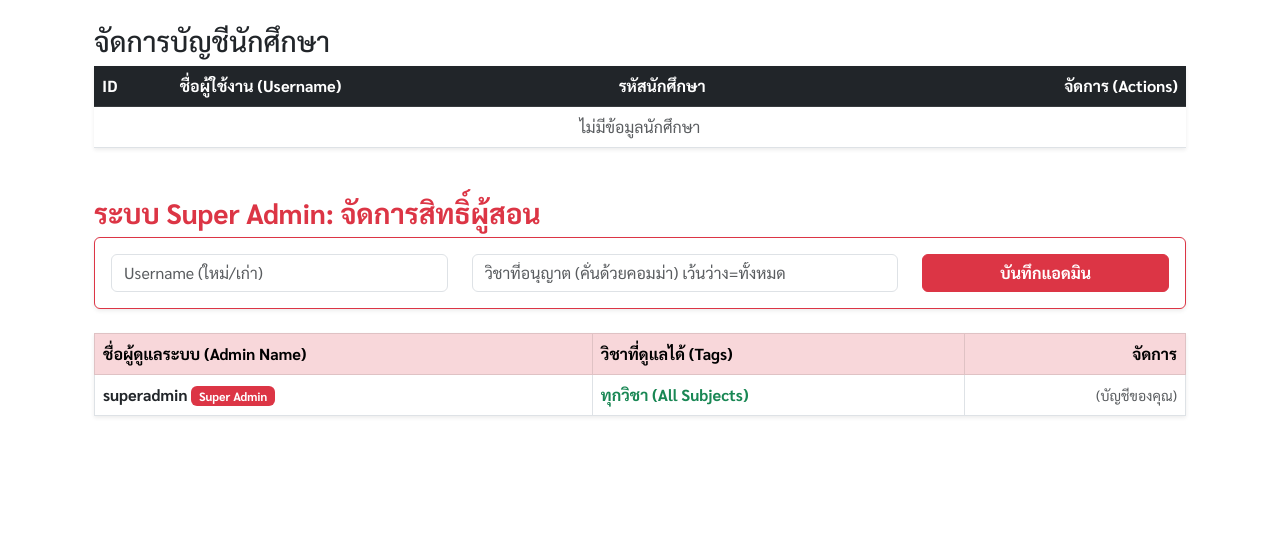
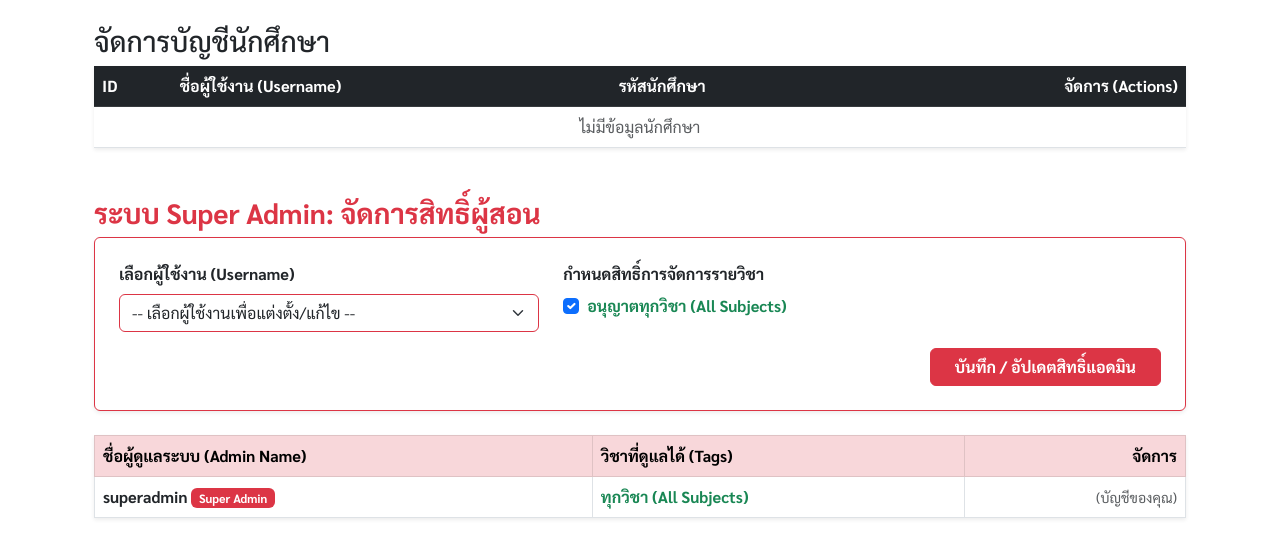
Before and after one commit to ekawatch/adaptive_exercise_system, a Flask app: page /admin/users in a window 1280 px wide. Shown: the part 56-614 px from the top of the page. Run offline with Flask 3, Linux system fonts and the light colour scheme; a user stored in the database is signed in.

Commit message:
admin setting

```diff
--- a/app.py
+++ b/app.py
@@ -20,9 +20,6 @@ from models import db, User, Question, ExerciseSession, AnswerTransaction, Topic
 
 app = Flask(__name__)
 
-# ==========================================
-# Database Connection Fix สำหรับ Render.com
-# ==========================================
 db_url = os.environ.get('DATABASE_URL', 'postgresql://localhost/mathdb')
 if db_url.startswith("postgres://"):
     db_url = db_url.replace("postgres://", "postgresql://", 1)
@@ -31,7 +28,6 @@ app.config['SQLALCHEMY_DATABASE_URI'] = db_url
 app.config['SECRET_KEY'] = os.environ.get('SECRET_KEY', 'd16aae0acc60c55a8886fc6e9c6b04f5')
 app.config['SQLALCHEMY_TRACK_MODIFICATIONS'] = False
 
-# Config สำหรับการอัปโหลดรูป (เผื่อเหลือเผื่อขาด ยังเก็บไว้)
 app.config['UPLOAD_FOLDER'] = os.path.join(app.root_path, 'static', 'uploads')
 os.makedirs(app.config['UPLOAD_FOLDER'], exist_ok=True)
 app.config['ALLOWED_EXTENSIONS'] = {'png', 'jpg', 'jpeg', 'svg'}
@@ -116,9 +112,6 @@ def get_hidden_topics():
     hidden = TopicSetting.query.filter_by(is_hidden=True).all()
     return {(h.subject, h.topic) for h in hidden}
 
-# ==========================================
-# ดำเนินการอัปเดตโครงสร้าง Database อัตโนมัติ
-# ==========================================
 with app.app_context():
     db.create_all()
     try:
@@ -223,7 +216,6 @@ def admin_dashboard():
                     db.session.add(q)
                     db.session.flush()
 
-                    # --- แปลง SVG จาก JSON เป็น Base64 เก็บลง Database ---
                     svg_content = item.get('svg')
                     if svg_content and isinstance(svg_content, str) and svg_content.strip():
                         if 'xmlns=' not in svg_content:
@@ -262,12 +254,29 @@ def admin_dashboard():
 
     return render_template('admin.html', upload_form=upload_form, topics_status=topics_status)
 
+
+# === [แก้ไขล่าสุด] จัดการส่งชื่อวิชาไปทำ Checkbox ===
 @app.route('/admin/users')
 @admin_required
 def admin_users():
     users = User.query.filter_by(is_admin=False).order_by(User.id).all()
     admins = User.query.filter_by(is_admin=True).all() if current_user.is_super_admin else []
-    return render_template('admin_users.html', users=users, admins=admins)
+
+    all_subjects = []
+    admin_perms = {}
+
+    if current_user.is_super_admin:
+        # ดึงวิชาทั้งหมดมาสร้างเป็น checkbox
+        subjects_query = db.session.query(Question.subject).distinct().all()
+        all_subjects = [s[0] for s in subjects_query if s[0]]
+
+        # จัดเตรียมข้อมูลว่าใครมีสิทธิ์วิชาไหนบ้าง เพื่อส่งไปติ๊กถูกอัตโนมัติใน JS
+        for a in admins:
+            admin_perms[a.username] = a.allowed_subjects
+
+    return render_template('admin_users.html', users=users, admins=admins, all_subjects=all_subjects, admin_perms=admin_perms)
+# =================================================
+
 
 @app.route('/api/admin/reset_password', methods=['POST'])
 @admin_required
@@ -280,6 +289,7 @@ def admin_reset_password():
     user.password = generate_password_hash(new_raw_password, method='scrypt')
     db.session.commit()
     return jsonify({'status': 'ok', 'new_password': new_raw_password, 'username': user.username})
+
 
 @app.route('/api/super/manage_admin', methods=['POST'])
 @super_admin_required
@@ -299,9 +309,6 @@ def manage_admin():
     db.session.commit()
     return jsonify({'status': 'ok'})
 
-# ==========================================================
-# [NEW API] ลบผู้ใช้งาน (เฉพาะ Super Admin และต้องใส่รหัสผ่าน)
-# ==========================================================
 @app.route('/api/super/delete_user', methods=['POST'])
 @super_admin_required
 def delete_user():
@@ -323,7 +330,6 @@ def delete_user():
         return jsonify({'status': 'error', 'message': 'ไม่พบบัญชีผู้ใช้งานนี้ในระบบ'}), 404
 
     try:
-        # ลบประวัติการทำข้อสอบ (Transaction & Session) เพื่อไม่ให้ติด Foreign Key
         sessions = ExerciseSession.query.filter_by(user_id=target_user_id).all()
         session_ids = [s.id for s in sessions]
 
@@ -331,7 +337,6 @@ def delete_user():
             AnswerTransaction.query.filter(AnswerTransaction.session_id.in_(session_ids)).delete(synchronize_session=False)
             ExerciseSession.query.filter(ExerciseSession.user_id == target_user_id).delete(synchronize_session=False)
 
-        # ลบ User
         db.session.delete(target_user)
         db.session.commit()
 
@@ -339,7 +344,6 @@ def delete_user():
     except Exception as e:
         db.session.rollback()
         return jsonify({'status': 'error', 'message': str(e)}), 500
-
 
 @app.route('/api/admin/toggle_topic', methods=['POST'])
 @admin_required
--- a/templates/admin_users.html
+++ b/templates/admin_users.html
@@ -19,7 +19,6 @@
                 <td>{{ u.student_id }}</td>
                 <td class="text-end">
                     <button class="btn btn-sm btn-warning fw-bold" onclick="resetPassword({{ u.id }})" data-th="รีเซ็ตรหัส" data-en="Reset Password">รีเซ็ตรหัส</button>
-                    <!-- แสดงปุ่มลบ เฉพาะ Super Admin -->
                     {% if current_user.is_super_admin %}
                     <button class="btn btn-sm btn-outline-danger ms-1" onclick="openDeleteModal({{ u.id }}, '{{ u.username }}')" data-th="ลบ" data-en="Delete">ลบ</button>
                     {% endif %}
@@ -33,16 +32,59 @@
 
     {% if current_user.is_super_admin %}
     <h3 class="mt-4 text-danger fw-bold" data-th="ระบบ Super Admin: จัดการสิทธิ์ผู้สอน" data-en="Super Admin: Manage Instructors">ระบบ Super Admin: จัดการสิทธิ์ผู้สอน</h3>
-    <div class="card p-3 mb-4 shadow-sm border-danger">
+
+    <!-- กล่องจัดการสิทธิ์แอดมิน (แบบใหม่: Dropdown + Checkbox) -->
+    <div class="card p-4 mb-4 shadow-sm border-danger">
+        <div class="row mb-3">
+            <!-- เลือกผู้ใช้งาน (Dropdown) -->
+            <div class="col-md-5">
+                <label class="form-label fw-bold text-dark" data-th="เลือกผู้ใช้งาน (Username)" data-en="Select User (Username)">เลือกผู้ใช้งาน (Username)</label>
+                <select id="adminUserSelect" class="form-select border-danger" onchange="loadAdminPerms()">
+                    <option value="" data-th="-- เลือกผู้ใช้งานเพื่อแต่งตั้ง/แก้ไข --" data-en="-- Select user to promote/edit --">-- เลือกผู้ใช้งานเพื่อแต่งตั้ง/แก้ไข --</option>
+
+                    <optgroup label="Admins (ผู้สอนปัจจุบัน)">
+                        {% for a in admins %}
+                        <option value="{{ a.username }}">{{ a.username }}</option>
+                        {% endfor %}
+                    </optgroup>
+
+                    <optgroup label="Users (นักศึกษา/ผู้ใช้ทั่วไป)">
+                        {% for u in users %}
+                        <option value="{{ u.username }}">{{ u.username }}</option>
+                        {% endfor %}
+                    </optgroup>
+                </select>
+            </div>
+
+            <!-- เลือกวิชาที่อนุญาต (Checkbox) -->
+            <div class="col-md-7">
+                <label class="form-label fw-bold text-dark" data-th="กำหนดสิทธิ์การจัดการรายวิชา" data-en="Assign Subject Permissions">กำหนดสิทธิ์การจัดการรายวิชา</label>
+
+                <!-- ตัวเลือกอนุญาตทั้งหมด -->
+                <div class="form-check mb-2">
+                    <input class="form-check-input" type="checkbox" id="allowAllSubjects" onchange="toggleSubjectCheckboxes()" checked>
+                    <label class="form-check-label fw-bold text-success" for="allowAllSubjects" data-th="อนุญาตทุกวิชา (All Subjects)" data-en="Allow all subjects">
+                        อนุญาตทุกวิชา (All Subjects)
+                    </label>
+                </div>
+
+                <!-- รายชื่อวิชาทั้งหมด (แสดงเมื่อไม่ติ๊ก All Subjects) -->
+                <div id="subjectCheckboxes" class="p-3 border rounded bg-light" style="display: none; max-height: 150px; overflow-y: auto;">
+                    {% for subj in all_subjects %}
+                    <div class="form-check form-check-inline">
+                        <input class="form-check-input subj-cb" type="checkbox" value="{{ subj }}" id="cb_{{ loop.index }}">
+                        <label class="form-check-label" for="cb_{{ loop.index }}">{{ subj }}</label>
+                    </div>
+                    {% else %}
+                    <span class="text-muted small" data-th="ยังไม่มีวิชาในระบบ" data-en="No subjects in database">ยังไม่มีวิชาในระบบ</span>
+                    {% endfor %}
+                </div>
+            </div>
+        </div>
+
         <div class="row">
-            <div class="col-md-4">
-                <input type="text" id="adminUser" class="form-control" placeholder="Username (ใหม่/เก่า)" data-th="Username (ใหม่/เก่า)" data-en="Username (New/Old)">
-            </div>
-            <div class="col-md-5">
-                <input type="text" id="adminSubj" class="form-control" placeholder="วิชาที่อนุญาต (คั่นด้วยคอมม่า) เว้นว่าง=ทั้งหมด" data-th="วิชาที่อนุญาต (คั่นด้วยคอมม่า) เว้นว่าง=ทั้งหมด" data-en="Allowed subjects (comma separated), blank=All">
-            </div>
-            <div class="col-md-3">
-                <button class="btn btn-danger w-100 fw-bold" onclick="manageAdmin()" data-th="บันทึกแอดมิน" data-en="Save Admin">บันทึกแอดมิน</button>
+            <div class="col-12 text-end">
+                <button class="btn btn-danger fw-bold px-4" onclick="manageAdmin()" data-th="บันทึก / อัปเดตสิทธิ์แอดมิน" data-en="Save / Update Admin Permissions">บันทึก / อัปเดตสิทธิ์แอดมิน</button>
             </div>
         </div>
     </div>
@@ -119,18 +161,17 @@
     const csrfToken = document.querySelector('meta[name="csrf-token"]').getAttribute('content');
     let deleteModalInstance = null;
 
+    // ข้อมูลสิทธิ์ของ Admin ที่ถูกส่งมาจาก Backend
+    const adminPerms = {{ admin_perms|tojson|safe }};
+
     document.addEventListener("DOMContentLoaded", function() {
-        // อัปเดตภาษา (ถ้าหน้าเว็บมีระบบภาษา)
         if(typeof applyLanguage === 'function') applyLanguage();
-
         const modalEl = document.getElementById('deleteUserModal');
         if(modalEl) deleteModalInstance = new bootstrap.Modal(modalEl);
     });
 
-    // รีเซ็ตรหัสผ่าน (ของเดิม)
     function resetPassword(id) {
         if(!confirm(t('ยืนยันการรีเซ็ตรหัสผ่าน?', 'Confirm password reset?'))) return;
-
         fetch('/api/admin/reset_password', {
             method:'POST',
             headers:{'Content-Type':'application/json','X-CSRFToken':csrfToken},
@@ -143,26 +184,67 @@
         });
     }
 
-    // จัดการแอดมิน (ของเดิม)
+    // ================= ระบบจัดการสิทธิ์แอดมิน (แบบใหม่) =================
+    // ซ่อนหรือแสดง Checkbox วิชา
+    function toggleSubjectCheckboxes() {
+        const isAll = document.getElementById('allowAllSubjects').checked;
+        document.getElementById('subjectCheckboxes').style.display = isAll ? 'none' : 'block';
+    }
+
+    // โหลดข้อมูลเก่ามาติ๊ก Checkbox อัตโนมัติเมื่อเลือกชื่อจาก Dropdown
+    function loadAdminPerms() {
+        const selectedUser = document.getElementById('adminUserSelect').value;
+        const allowAllCb = document.getElementById('allowAllSubjects');
+        const subjCbs = document.querySelectorAll('.subj-cb');
+
+        if(!selectedUser || !adminPerms.hasOwnProperty(selectedUser)) {
+            allowAllCb.checked = true; // ค่าเริ่มต้นถ้าเป็น User ใหม่
+        } else {
+            const perms = adminPerms[selectedUser];
+            if(perms === null) {
+                allowAllCb.checked = true; // All subjects
+            } else {
+                allowAllCb.checked = false; // Specific subjects
+                subjCbs.forEach(cb => {
+                    cb.checked = perms.includes(cb.value);
+                });
+            }
+        }
+        toggleSubjectCheckboxes();
+    }
+
+    // ส่งข้อมูลบันทึกสิทธิ์
     function manageAdmin() {
-        const user = document.getElementById('adminUser').value;
-        const subjStr = document.getElementById('adminSubj').value;
-        const subjects = subjStr ? subjStr.split(',').map(s => s.trim()) : null;
+        const user = document.getElementById('adminUserSelect').value;
+        if(!user) {
+            alert(t('กรุณาเลือกผู้ใช้งานก่อนครับ', 'Please select a user first.'));
+            return;
+        }
 
-        if(!user) {
-            alert(t('กรุณาระบุ Username', 'Please enter a Username'));
-            return;
+        let subjects = null;
+        const isAll = document.getElementById('allowAllSubjects').checked;
+
+        if(!isAll) {
+            subjects = Array.from(document.querySelectorAll('.subj-cb:checked')).map(cb => cb.value);
+            if(subjects.length === 0) {
+                alert(t('กรุณาเลือกอย่างน้อย 1 วิชา หรือกดยอมรับทุกวิชา', 'Please select at least 1 subject or check Allow All.'));
+                return;
+            }
         }
 
         fetch('/api/super/manage_admin', {
             method:'POST',
             headers:{'Content-Type':'application/json','X-CSRFToken':csrfToken},
-            body:JSON.stringify({username:user, subjects:subjects})
+            body:JSON.stringify({username: user, subjects: subjects})
         })
         .then(res=>res.json())
         .then(data=> {
-            if(data.status === 'ok') location.reload();
-            else alert(data.message);
+            if(data.status === 'ok') {
+                alert(t('บันทึกสิทธิ์เรียบร้อย', 'Permissions saved successfully'));
+                location.reload();
+            } else {
+                alert(data.message);
+            }
         });
     }
 
@@ -170,7 +252,7 @@
     function openDeleteModal(userId, username) {
         document.getElementById('del-target-user-id').value = userId;
         document.getElementById('del-username-display').innerText = username;
-        document.getElementById('superadmin-password-input').value = ""; // เคลียร์ช่องรหัสผ่าน
+        document.getElementById('superadmin-password-input').value = "";
         deleteModalInstance.show();
     }
 
@@ -195,13 +277,12 @@
         .then(data => {
             if (data.status === 'ok') {
                 alert(data.message);
-                location.reload(); // รีเฟรชเพื่อแสดงตารางใหม่
+                location.reload();
             } else {
                 alert(t('ข้อผิดพลาด: ', 'Error: ') + data.message);
             }
         })
         .catch(err => {
-            console.error(err);
             alert(t('ไม่สามารถเชื่อมต่อเซิร์ฟเวอร์ได้', 'Unable to connect to the server.'));
         });
     }
```
